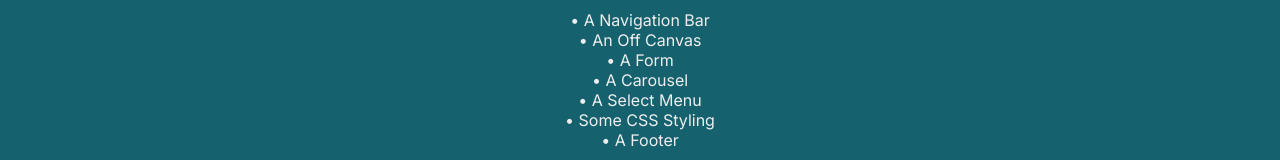
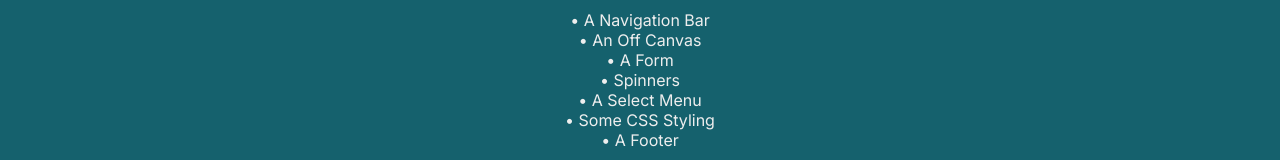
Before and after one commit to TheCarAndBikeGuy/shared-react-assignment, a Next.js app in the folder react-bootstrap/: page / in a window 1280 px wide. Shown: the part 180-340 px from the top of the page. Built offline with nearby package versions, Linux system fonts and the light colour scheme.

Commit message:
getting there

```diff
--- a/react-bootstrap/src/app/layout.js
+++ b/react-bootstrap/src/app/layout.js
@@ -22,7 +22,9 @@ export default function RootLayout({ children }) {
             <Link className="home" href={"/form"}>
               Form
             </Link>
-             <Link className="home" href={"/select"}>Select Menu</Link>
+            <Link className="home" href={"/select"}>
+              Select Menu
+            </Link>
           </nav>
         </header>
         {children}
--- a/react-bootstrap/src/app/page.js
+++ b/react-bootstrap/src/app/page.js
@@ -18,7 +18,7 @@ export default function Home() {
         <li>• A Navigation Bar</li>
         <li>• An Off Canvas</li>
         <li>• A Form</li>
-        <li>• A Carousel</li>
+        <li>• Spinners</li>
         <li>• A Select Menu</li>
         <li>• Some CSS Styling</li>
         <li>• A Footer</li>
```
